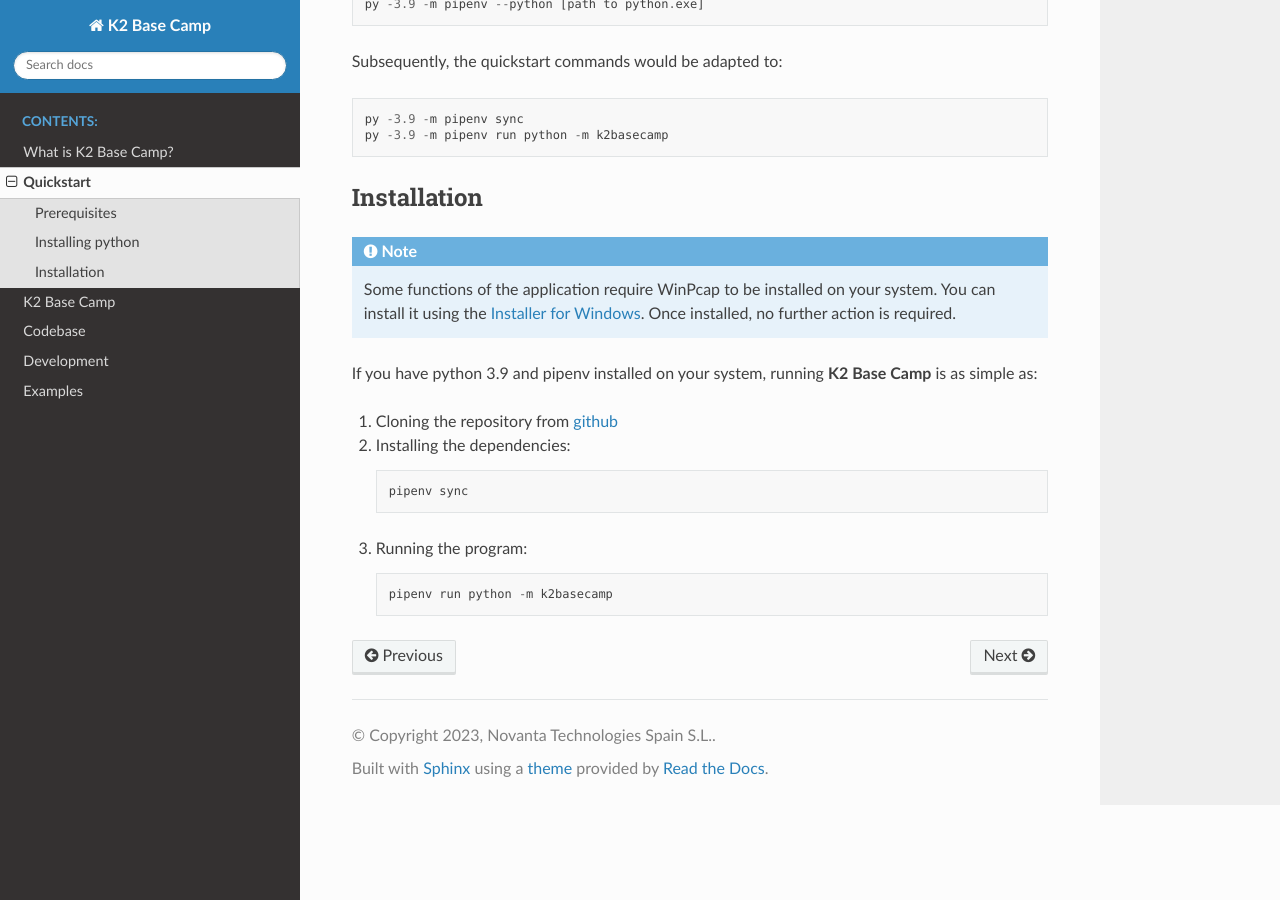
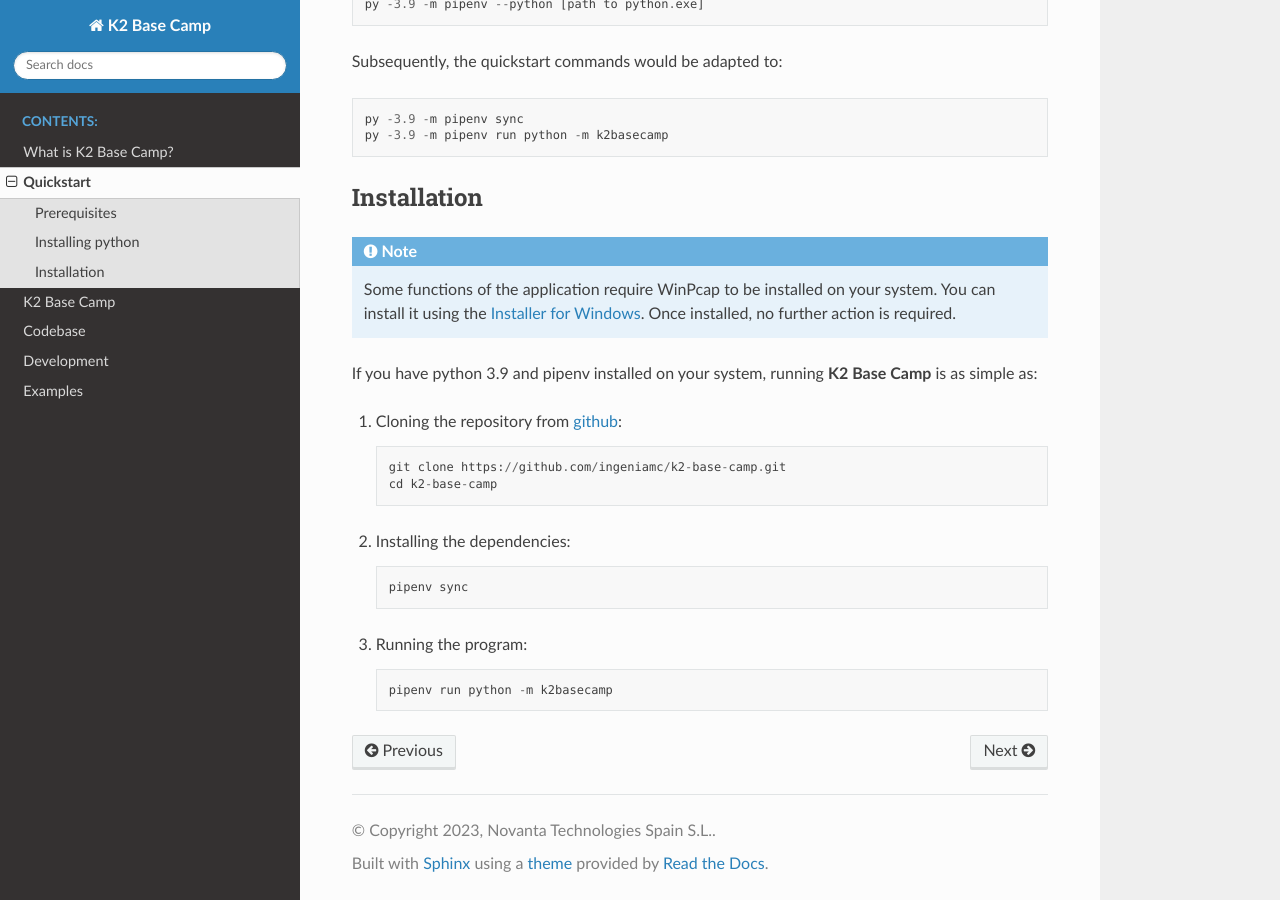
Before and after one commit to ingeniamc/ingeniajumpstart, a Sphinx documentation site: the page built from docs/source/pages/quickstart.rst, in a window 1280 px wide and 900 px high, scrolled down 828 px. Built offline with Sphinx 7.4.7 and the Read the Docs theme 2.0.0, drawn with Linux system fonts in a browser that asks for light colours.

Commit message:
update quickstart with instructions on how to clone

```diff
--- a/docs/source/pages/quickstart.rst
+++ b/docs/source/pages/quickstart.rst
@@ -41,7 +41,11 @@
 
 If you have python 3.9 and pipenv installed on your system, running **K2 Base Camp** is as simple as:
 
-#. Cloning the repository from `github <https://github.com/ingeniamc/k2-base-camp.git>`_
+#. Cloning the repository from `github <https://github.com/ingeniamc/k2-base-camp.git>`_::
+
+    git clone https://github.com/ingeniamc/k2-base-camp.git
+    cd k2-base-camp
+
 #. Installing the dependencies::
 
     pipenv sync
```
